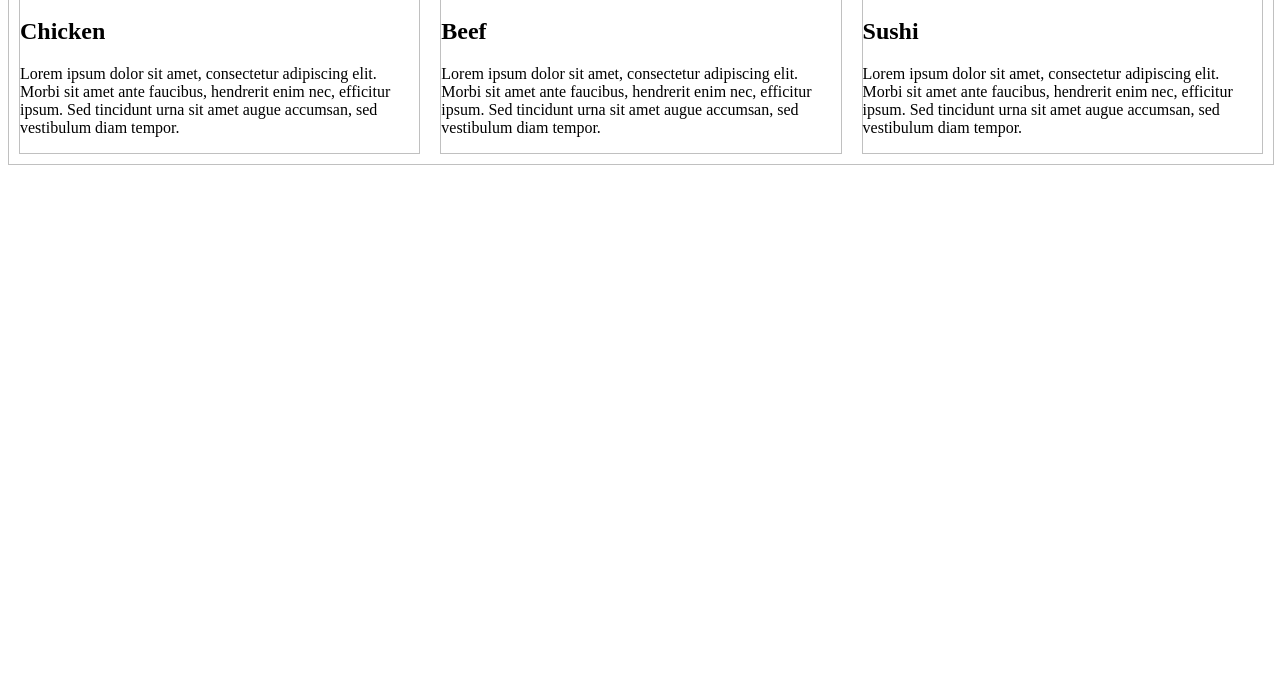
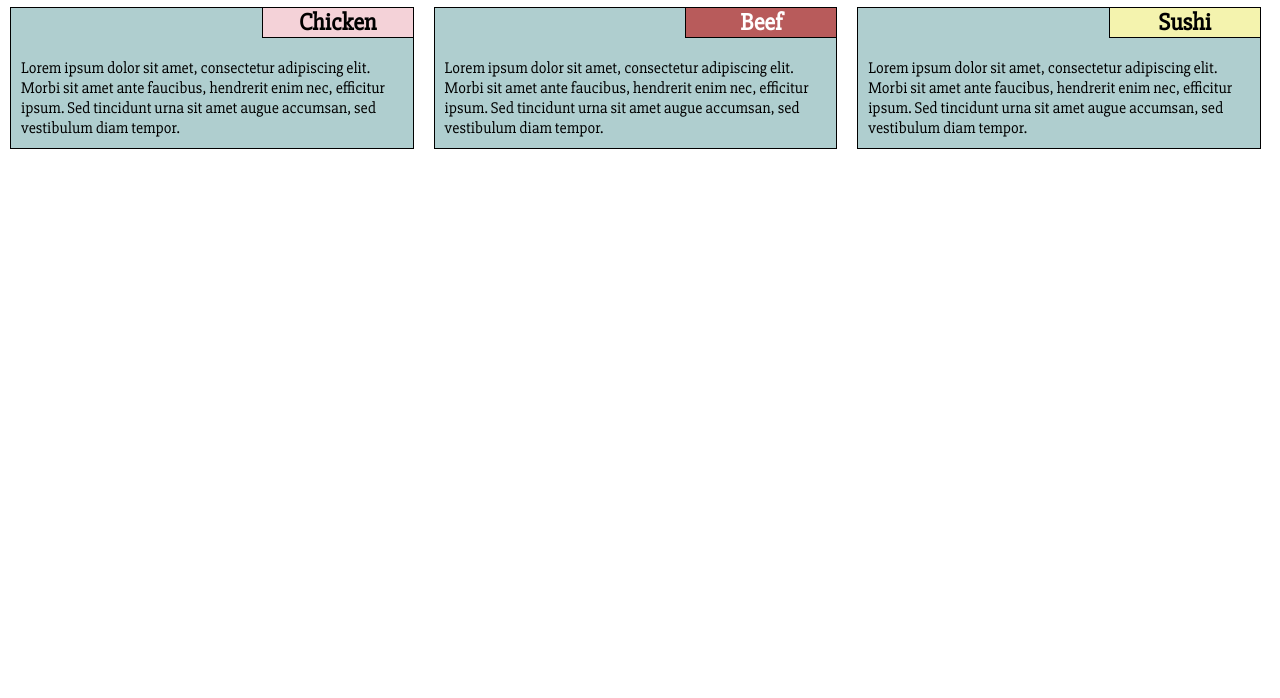
Before and after one commit to Ditiite/coursera-test, a plain HTML site: page module2-solution/index.html in a window 1280 px wide. Shown: the part 102-800 px from the top of the page. Drawn offline with Linux system fonts and the light colour scheme.

Commit message:
create: styling.

```diff
--- a/module2-solution/css/styles.css
+++ b/module2-solution/css/styles.css
@@ -1,31 +1,77 @@
+* {
+  margin: 0;
+  padding: 0;
+  font-family: "Slabo 27px", serif;
+}
+
 .main-container {
-    box-sizing: content-box;
-    border: 1px solid silver;
-    overflow: auto;
-    width: 100%;
+  box-sizing: content-box;
+  overflow: auto;
+  width: 100%;
+}
+
+.title-container {
+  position: relative;
+}
+
+.main-title {
+  padding: 30px 0;
+  text-align: center;
+}
+
+.title {
+  border-bottom: 1px solid black;
+  border-left: 1px solid black;
+  position: absolute;
+  right: 0;
+  text-align: center;
+  width: 150px;
+}
+
+.title--red {
+  background-color: rgb(184, 91, 91);
+  color: white;
+}
+
+.title--pink {
+  background-color: rgb(244, 210, 216);
+}
+
+.title--yellow {
+  background-color: rgb(244, 243, 174);
+}
+
+section {
+  background-color: rgb(175, 206, 207);
+  border: 1px solid black;
+  float: left;
+  margin: 10px;
+  position: relative;
+}
+
+.dummy-text {
+  padding: 50px 10px 10px;
 }
 
 @media screen and (min-width: 992px) {
   .col-l-3 {
-    border: 1px solid silver;
     box-sizing: border-box;
-    max-width: calc(33.33% - (10px * 2));
     margin: 10px;
-    float: left;
+    width: calc(33.33% - 23px);
   }
 }
 
 @media screen and (min-width: 768px) and (max-width: 991px) {
   .col-m-6 {
     max-width: 100%;
-    float: left;
-    width: calc(50% - (10px * 2));
+    width: calc(50% - 24px);
   }
+
   .col-m-12 {
-    width: 100%;
+    width: calc(100% - 22px);
   }
 }
 @media screen and (max-width: 767px) {
-  section {
-  }
+  /* section {
+  } */
 }
--- a/module2-solution/index.html
+++ b/module2-solution/index.html
@@ -3,29 +3,30 @@
   <head>
     <title>Hello coursera</title>
     <link rel="stylesheet" href="./css/styles.css" />
+    <link href="https://fonts.googleapis.com/css2?family=Slabo+27px&display=swap" rel="stylesheet">
   </head>
   <body>
     <div class="main-container">
-      <h1>Our menu</h1>
+      <h1 class="main-title">Our menu</h1>
       <section class="col-l-3 col-m-6">
-        <h2>Chicken</h2>
-        <p>
+        <h2 class="title title--pink float-right bg-pink">Chicken</h2>
+        <p class="dummy-text">
           Lorem ipsum dolor sit amet, consectetur adipiscing elit. Morbi sit
           amet ante faucibus, hendrerit enim nec, efficitur ipsum. Sed tincidunt
           urna sit amet augue accumsan, sed vestibulum diam tempor.
         </p>
       </section>
       <section class="col-l-3 col-m-6">
-        <h2>Beef</h2>
-        <p>
+        <h2 class="title title--red float-right bg-red">Beef</h2>
+        <p class="dummy-text">
           Lorem ipsum dolor sit amet, consectetur adipiscing elit. Morbi sit
           amet ante faucibus, hendrerit enim nec, efficitur ipsum. Sed tincidunt
           urna sit amet augue accumsan, sed vestibulum diam tempor.
         </p>
       </section>
       <section class="col-l-3 col-m-12">
-        <h2>Sushi</h2>
-        <p>
+        <h2 class="title title--yellow float-right bg-yellow">Sushi</h2>
+        <p class="dummy-text">
           Lorem ipsum dolor sit amet, consectetur adipiscing elit. Morbi sit
           amet ante faucibus, hendrerit enim nec, efficitur ipsum. Sed tincidunt
           urna sit amet augue accumsan, sed vestibulum diam tempor.
```
